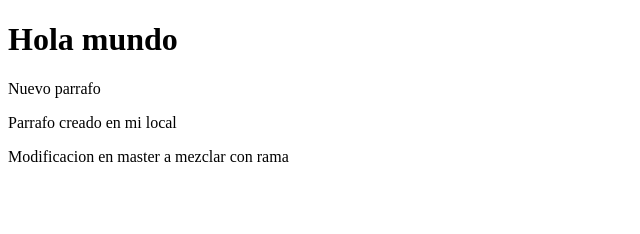
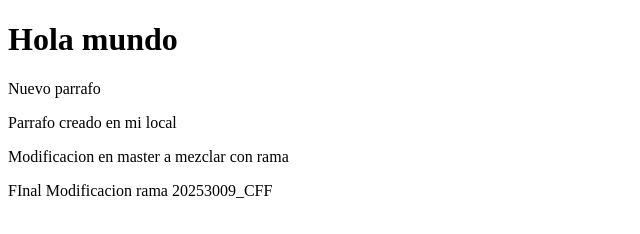
Before and after one commit to carmenfdez10/PruebasSAD, a plain HTML site: page index.html in a window 1280 px wide. Shown: the whole page, without its empty margins (0-640 px from the left). Drawn offline with Linux system fonts and the light colour scheme.

Commit message:
fin modificacion

```diff
--- a/index.html
+++ b/index.html
@@ -4,5 +4,6 @@
     <p>Nuevo parrafo</p>
     <p>Parrafo creado en mi local</p>
     <p>Modificacion en master a mezclar con rama</p>
+    <p>FInal Modificacion rama 20253009_CFF</p>
 </body>
 </html>
```
